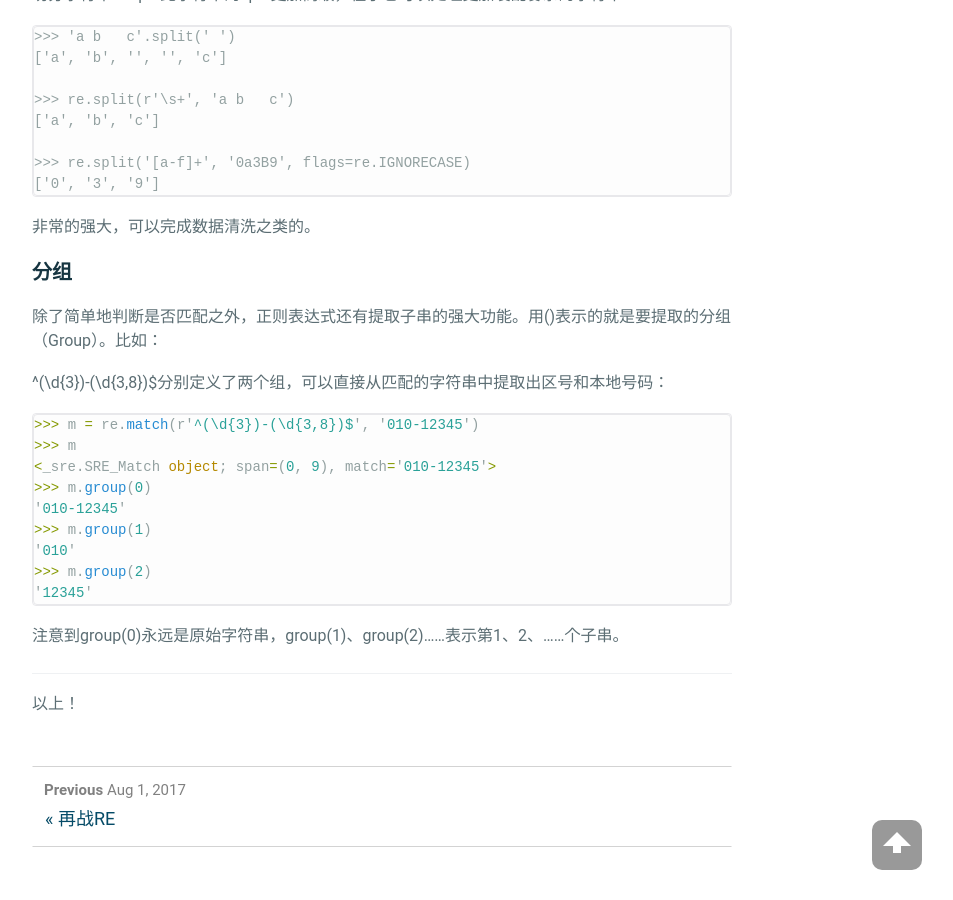
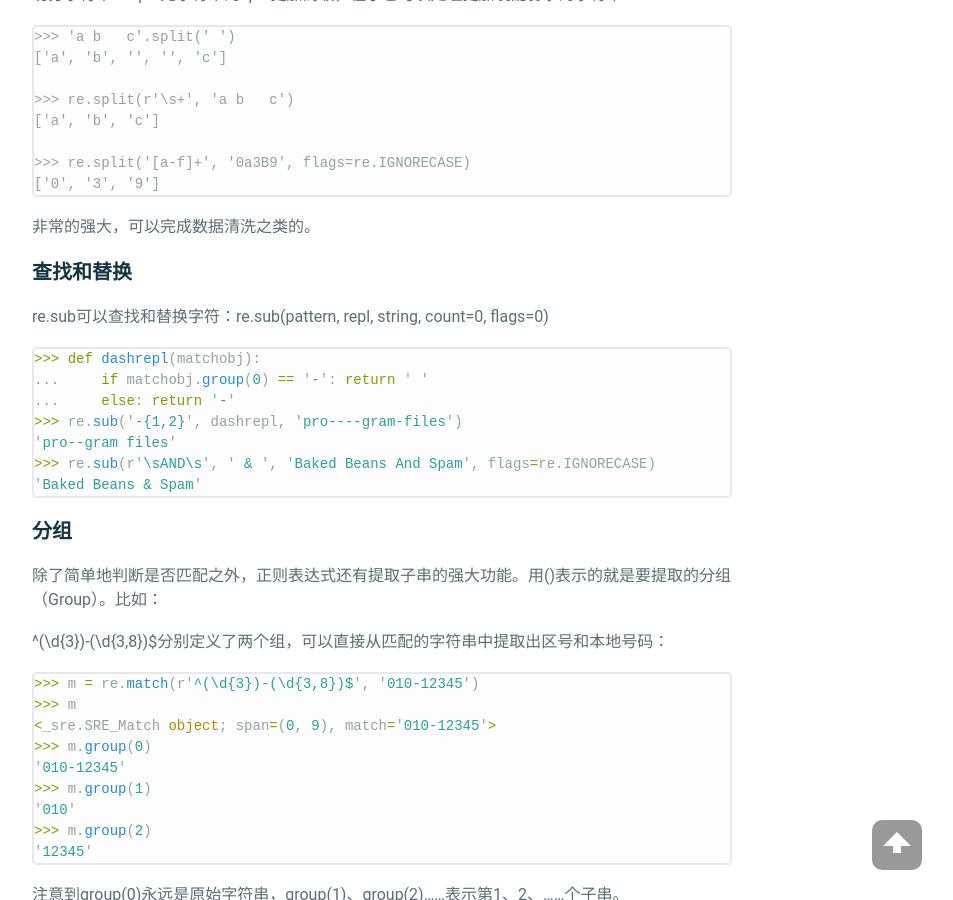
Before and after one commit to wuwayne/wuwayne.github.io, a Jekyll site: the page built from _posts/2017-08-03-python的re模块.md, in a window 1280 px wide and 900 px high, scrolled down 1522 px. Shown: the whole window, without its empty margins (258-1211 px from the left). Built offline with Jekyll 4.4.1, drawn with Linux system fonts in a browser that asks for light colours.

Commit message:
edit post

```diff
--- a/_posts/2017-08-03-python的re模块.md
+++ b/_posts/2017-08-03-python的re模块.md
@@ -70,6 +70,20 @@ match()只在字符串的开始处匹配，而search()会扫描整个字符串
 
 非常的强大，可以完成数据清洗之类的。
 
+### 查找和替换
+
+re.sub可以查找和替换字符：re.sub(pattern, repl, string, count=0, flags=0)
+
+~~~python
+>>> def dashrepl(matchobj):
+...     if matchobj.group(0) == '-': return ' '
+...     else: return '-'
+>>> re.sub('-{1,2}', dashrepl, 'pro----gram-files')
+'pro--gram files'
+>>> re.sub(r'\sAND\s', ' & ', 'Baked Beans And Spam', flags=re.IGNORECASE)
+'Baked Beans & Spam'
+~~~
+
 ### 分组
 
 除了简单地判断是否匹配之外，正则表达式还有提取子串的强大功能。用()表示的就是要提取的分组（Group）。比如：
```
